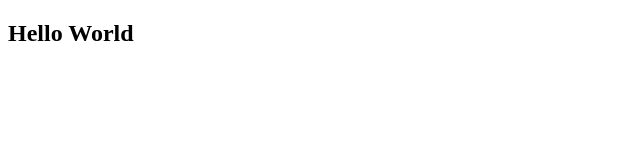
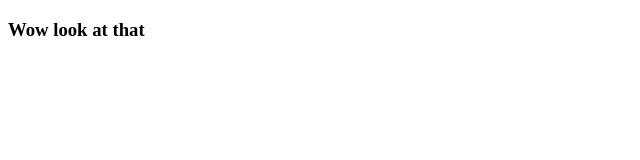
Before and after one commit to HasanKanaya/testForDelete, a plain HTML site: page index.html in a window 1280 px wide. Shown: the whole page, without its empty margins (0-640 px from the left). Drawn offline with Linux system fonts and the light colour scheme.

Commit message:
add new feture

```diff
--- a/index.html
+++ b/index.html
@@ -7,6 +7,6 @@
     <title>Home</title>
   </head>
   <body>
-    <h2>Hello World</h2>
+    <h3>Wow look at that</h3>
   </body>
 </html>
--- a/style.css
+++ b/style.css
@@ -1,3 +1,10 @@
+* {
+  margin: 0;
+  padding: 0;
+  box-sizing: border-box;
+}
+
 body {
-  background-color: lightblue;
+  color: blue;
+  padding: 20px 40px;
 }
```
